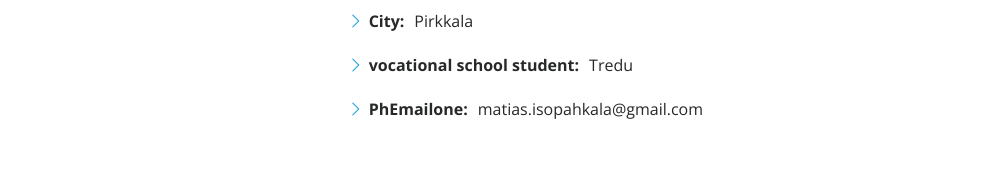
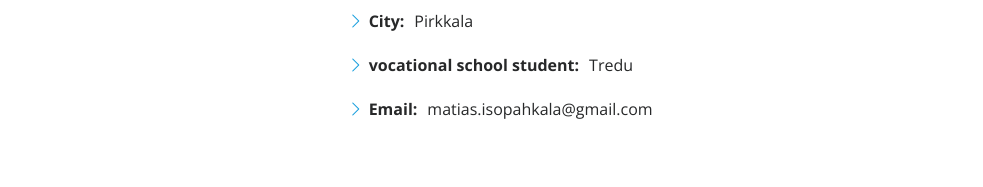
Before and after one commit to ME-22/portfolio, a plain HTML site: page index.html in a window 1280 px wide. Shown: the part 1183-1370 px from the top of the page, without its empty margins (297-1280 px from the left). Drawn offline with nearby package versions, Linux system fonts and the light colour scheme.

Commit message:
Update index.html

```diff
--- a/index.html
+++ b/index.html
@@ -99,7 +99,7 @@
                 <ul>
                   <li><i class="bi bi-chevron-right"></i> <strong>City:</strong> <span>Pirkkala</span></li>
                   <li><i class="bi bi-chevron-right"></i> <strong>vocational school student:</strong> <span>Tredu</span></li>
-                  <li><i class="bi bi-chevron-right"></i> <strong>PhEmailone:</strong> <span>matias.isopahkala@gmail.com</span></li>
+                  <li><i class="bi bi-chevron-right"></i> <strong>Email:</strong> <span>matias.isopahkala@gmail.com</span></li>
                 </ul>
               </div>
             </div>
```
